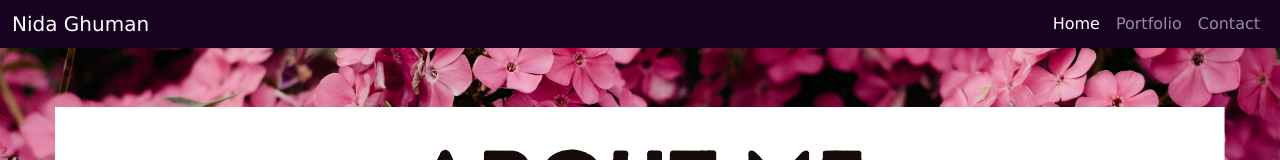
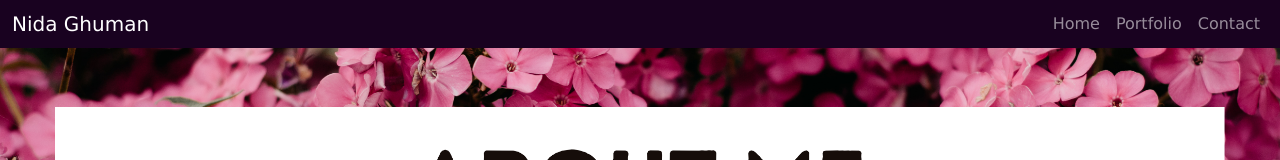
Before and after one commit to nidaqg/react-portfolio, a React (Create React App) app: page / in a window 1280 px wide. Shown: the top 160 px of the page. Built offline with nearby package versions, Linux system fonts and the light colour scheme.

Commit message:
fixed hash routewr issue in header

```diff
--- a/src/Components/Header/index.js
+++ b/src/Components/Header/index.js
@@ -13,19 +13,16 @@ function Navbar() {
               <section className="collapse navbar-collapse justify-content-end" id="navbarNavLinks">
                 <section className="navbar-nav">
                   <Link
-                  className={window.location.pathname === "/" || window.location.pathname === "/about"
-                  ? "nav-link active" : "nav-link"}
+                  className="nav-link"
                   to="/">Home</Link>
 
                   <Link
-                  className={window.location.pathname === "/#/portfolio"
-                  ? "nav-link active" : "nav-link"}
+                  className="nav-link"
                   to="/portfolio">Portfolio
                   </Link>
 
                   <Link
-                  className={window.location.pathname === "/#/contact"
-                  ? "nav-link active" : "nav-link"}
+                  className="nav-link"
                   to="/contact">Contact
                   </Link>
 
```
